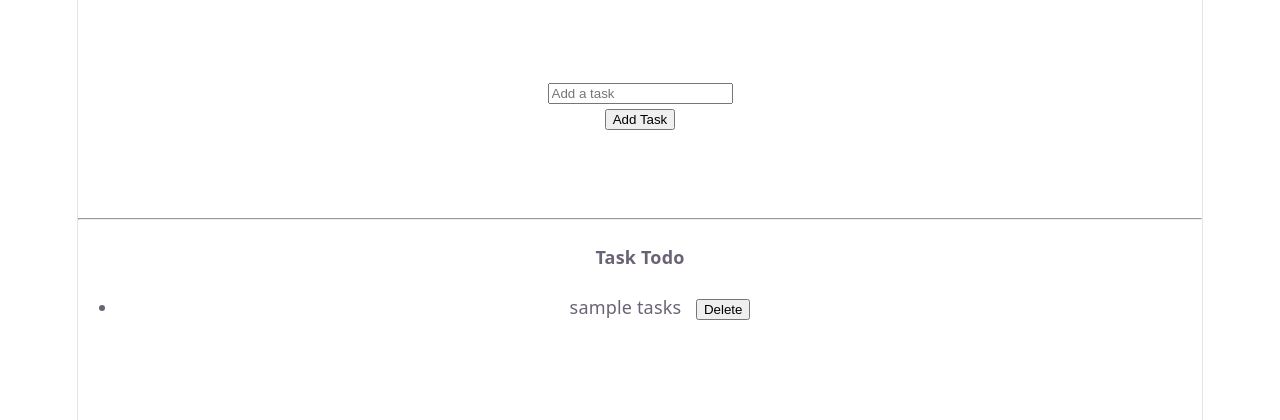
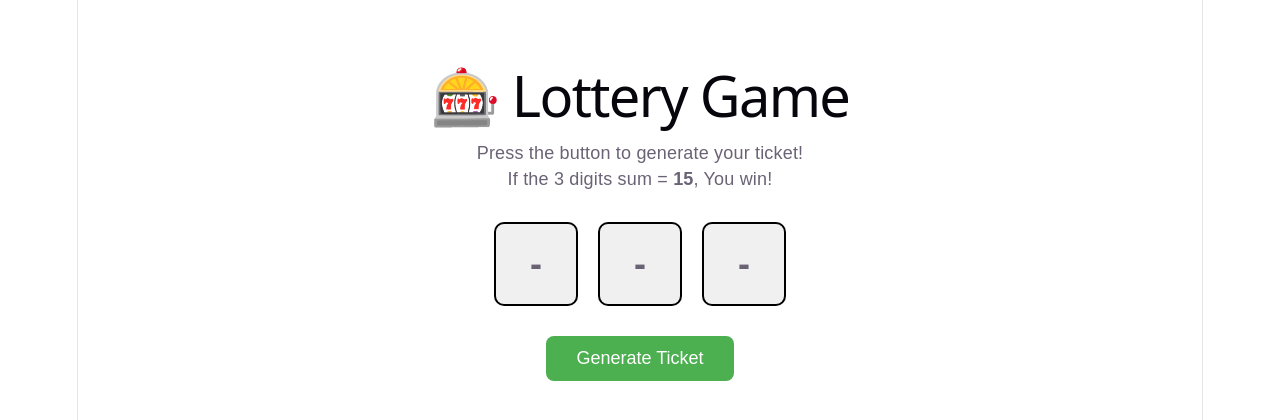
Before and after one commit to officialvikas455/React, a React (Vite) app in the folder react-state-class/: page / in a window 1280 px wide. Shown: the top 420 px of the page. Built offline with nearby package versions, Linux system fonts and the light colour scheme.

Commit message:
Lottery Game Added in React file

```diff
--- a/react-state-class/src/App.jsx
+++ b/react-state-class/src/App.jsx
@@ -3,11 +3,12 @@ import Counter from './counter'
 import LikeButton from './LikeButton'
 import LudoBoard from './LudoBoard'
 import TodoList from './TodoList'
+import LotteryGame from './LotteryGame'
 
 function App() {
   return (
     <>
-     <TodoList/>
+     <LotteryGame/>
     </>
   )
 }
--- /dev/null
+++ b/react-state-class/src/LotteryGame.jsx
@@ -0,0 +1,72 @@
+import { useState } from "react"
+
+function LotteryGame(){
+    const [digit1, setDigit1] = useState("-");
+    const [digit2, setDigit2] = useState("-");
+    const [digit3, setDigit3] = useState("-");
+
+    const [message, setMessage] = useState("");
+
+    function generateTicket(){
+        const num1 = Math.floor(Math.random() * 10);
+        const num2 = Math.floor(Math.random() * 10);
+        const num3 = Math.floor(Math.random() * 10);
+
+        setDigit1(num1);
+        setDigit2(num2);
+        setDigit3(num3);
+
+        const sum = num1 + num2 + num3;
+
+        if(sum == 15){
+            setMessage("🎉 You Won! The digits add up to 15!")
+        }else{
+            setMessage("😔 You Lost! The digits add up to " + sum + ". Try again!")
+        }
+    }
+
+    return (
+        <div style={{ textAlign: "center", marginTop: "50px", fontFamily: "Arial" }}>
+          <h1>🎰 Lottery Game</h1>
+          <p>Press the button to generate your ticket!</p>
+          <p>If the 3 digits sum = <b>15</b>, You win!</p>
+
+          <div style={{ display: "flex", justifyContent: "center", gap: "20px", margin: "30px 0"}}>
+            <div style={boxStyle}>{digit1}</div>
+            <div style={boxStyle}>{digit2}</div>
+            <div style={boxStyle}>{digit3}</div>
+
+          </div>
+          <button onClick={generateTicket} style={buttonStyle}>
+        Generate Ticket
+        </button>
+        <h2 style={{ marginTop: "30px" }}>{message}</h2>
+        </div>
+
+
+    );
+}
+
+const boxStyle = {
+    width: "80px",
+    height: "80px",
+    fontSize: "36px",
+    fontWeight: "bold",
+    border: "2px solid black",
+    borderRadius: "10px",
+    display: "flex",
+    alignItems: "center",
+    justifyContent: "center",
+    backgroundColor: "#f0f0f0",
+  };
+
+  const buttonStyle = {
+    padding: "12px 30px",
+    fontSize: "18px",
+    backgroundColor: "#4CAF50",
+    color: "white",
+    border: "none",
+    borderRadius: "8px",
+    cursor: "pointer",
+  };
+export default LotteryGame;
--- a/react-state-class/src/TodoList.jsx
+++ b/react-state-class/src/TodoList.jsx
@@ -23,6 +23,31 @@ export default function TodoList() {
     setTodos(todo.filter((todo) => todo.id != id ));
 
   }
+  let upperCaseAll = () =>{
+    setTodos(
+      todo.map((todo) => {
+        return {
+          ...todo,
+          task : todo.task.toUpperCase()
+        }
+      })
+    )
+  }
+
+  let UpperCaseOne = (id) => {
+    setTodos(
+      todo.map((todo) => {
+        if(todo.id == id){
+          return {
+            ...todo,
+            task : todo.task.toUpperCase()
+          };
+        }else{
+          return todo;
+        }
+      })
+    );
+  };
 
   return (
     <div>
@@ -44,9 +69,12 @@ export default function TodoList() {
             <span>{todo.task}</span>
             &nbsp;&nbsp;&nbsp;
             <button onClick={ ()=> deleteTodo(todo.id)}>Delete</button>
+            <button onClick={ ()=> UpperCaseOne(todo.id)}>UpperCaseOne</button>
             </li>
         ))}
       </ul>
+      <br /> <br />
+      <button onClick={upperCaseAll}>UpCase All</button>
     </div>
   );
 }
```
